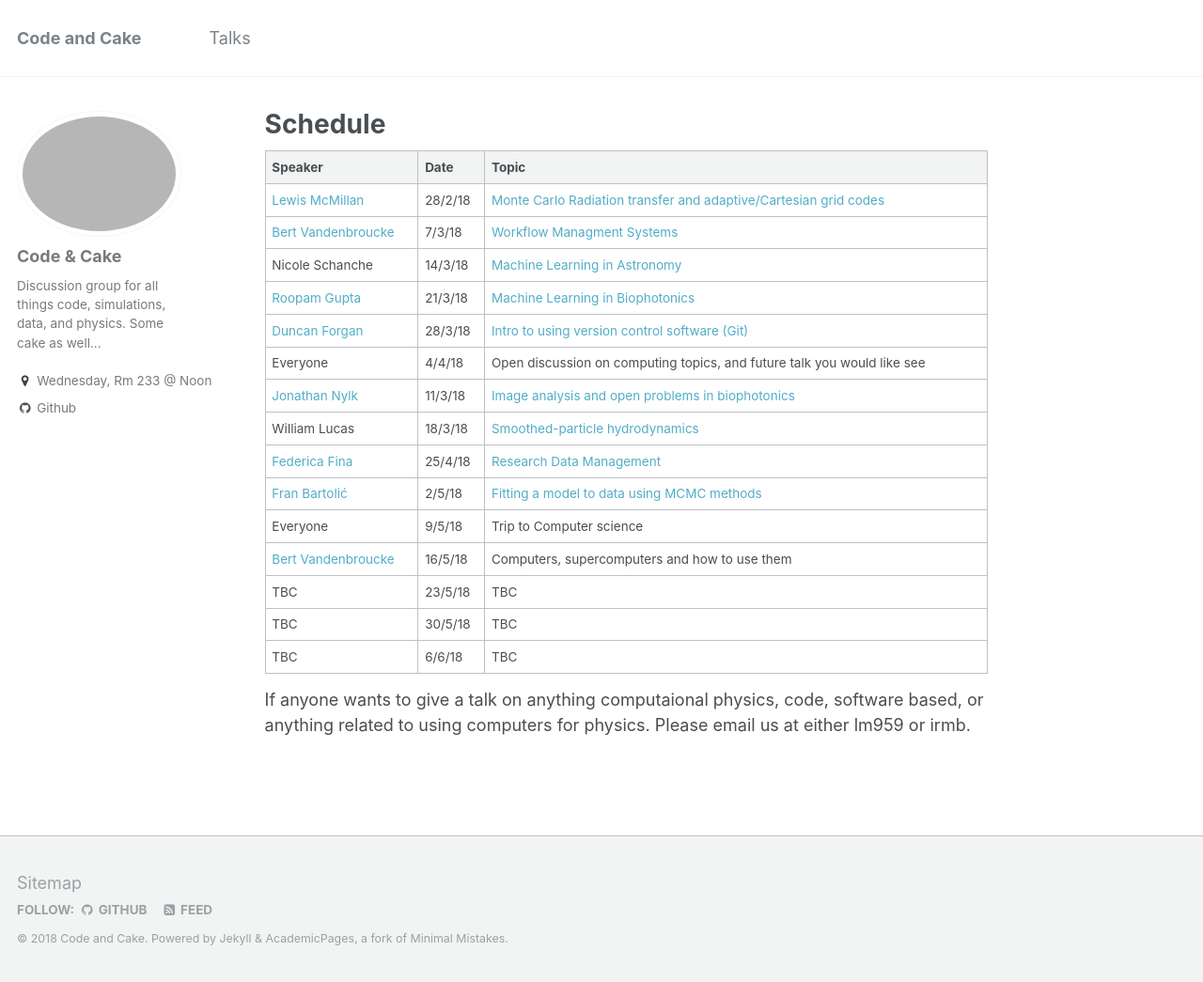
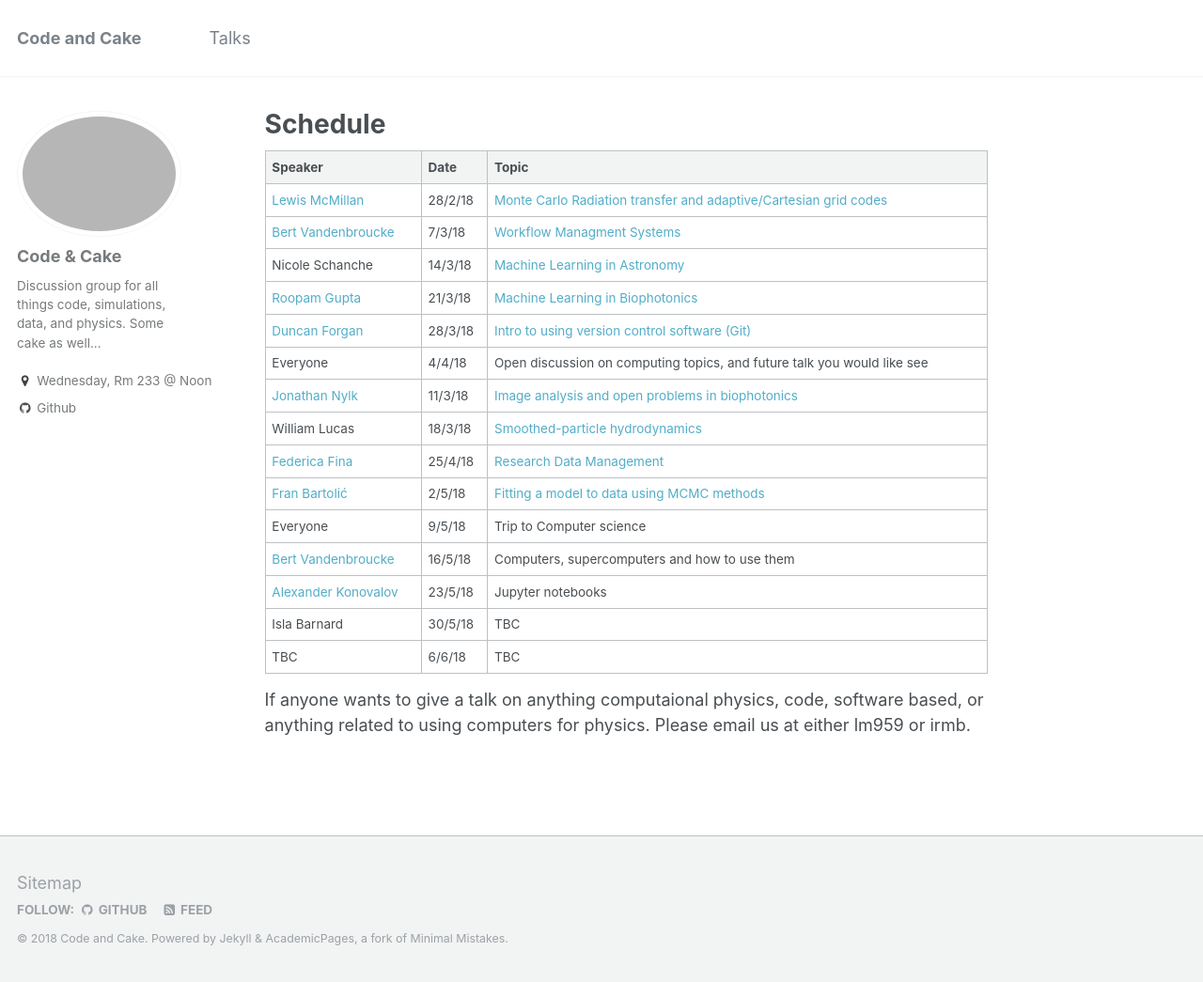
Before and after one commit to code-and-cake/code-and-cake.github.io, a Jekyll site: the page built from _pages/about.md, in a window 1280 px wide and 1045 px high. Shown: the whole window at 94% size. Built offline with Jekyll 4.4.1, drawn with Linux system fonts in a browser that asks for light colours.

Commit message:
updated schedule

```diff
--- a/_pages/about.md
+++ b/_pages/about.md
@@ -23,8 +23,8 @@ redirect_from:
 | [Fran Bartolić](https://github.com/fbartolic) | 2/5/18 | [Fitting a model to data using MCMC methods](/talks/2018-05-02-fran-mcmc) |
 | Everyone | 9/5/18 | Trip to Computer science |
 | [Bert Vandenbroucke](https://github.com/bwvdnbro)  | 16/5/18 | Computers, supercomputers and how to use them |
-| TBC  | 23/5/18 | TBC |
-| TBC  | 30/5/18 | TBC |
+| [Alexander Konovalov](https://alex-konovalov.github.io/year-archive/) | 23/5/18 | Jupyter notebooks |
+| Isla Barnard | 30/5/18 | TBC |
 | TBC  | 6/6/18  | TBC |
 
 If anyone wants to give a talk on anything computaional physics, code, software based, or anything related to using computers for physics. Please email us at either lm959 or irmb.
```
